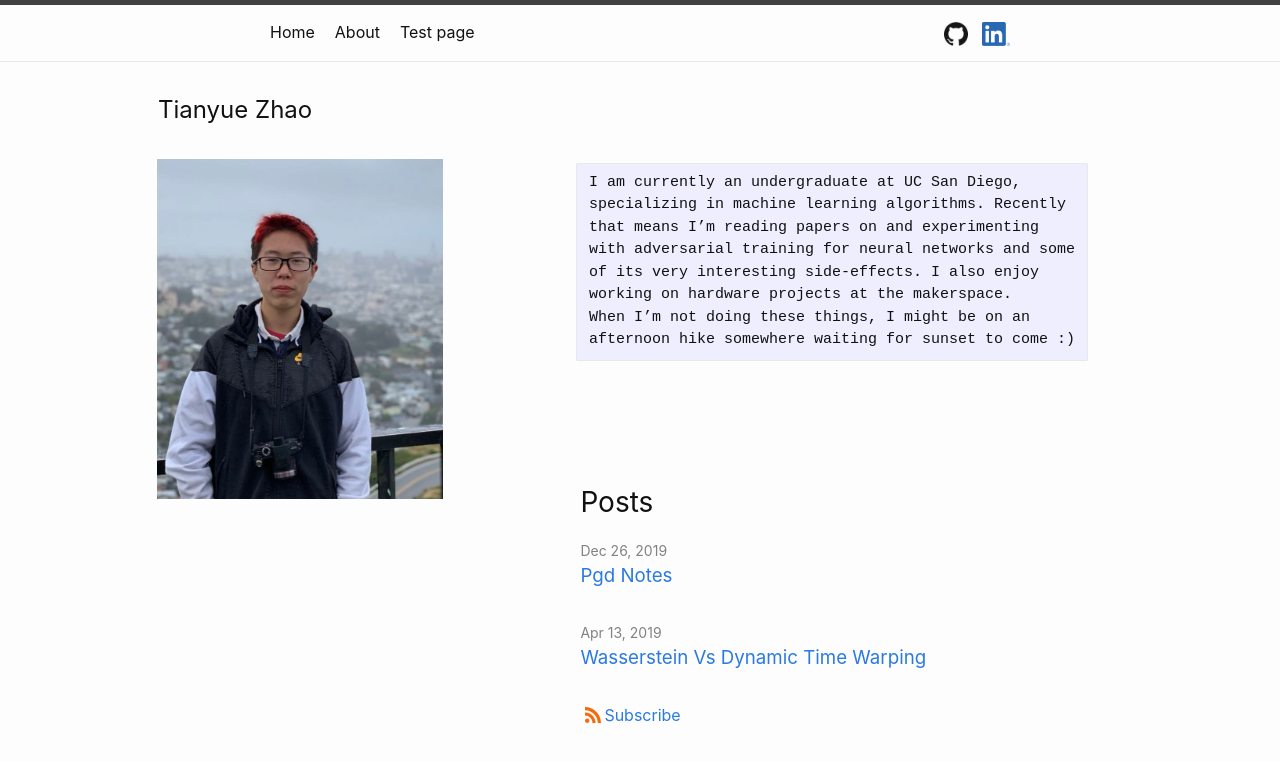
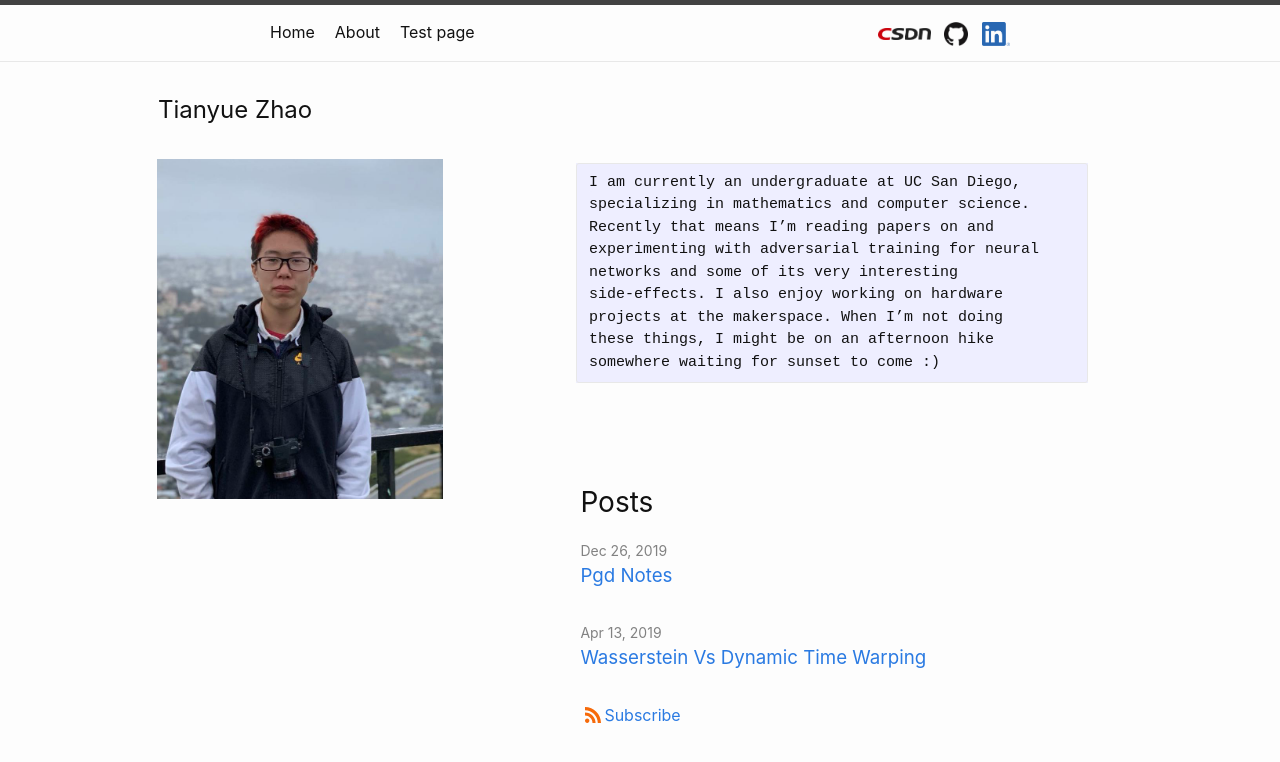
Before and after one commit to Tianyue-Zhao/tianyue-zhao.github.io, a Jekyll site: the page built from index.markdown, in a window 1280 px wide. Shown: the top 762 px of the page. Built offline with Jekyll 4.4.1, drawn with Linux system fonts in a browser that asks for light colours; nearby versions of some CDN libraries.

Commit message:
Added CSDN logo

```diff
--- a/_includes/header.html
+++ b/_includes/header.html
@@ -18,7 +18,7 @@
         </label>
 
         <div class="trigger">
-          <a class="page-link" href="home.html">Home</a>
+          <a class="page-link" href="/index.html">Home</a>
           {%- for path in page_paths -%}
             {%- assign my_page = site.pages | where: "path", path | first -%}
             {%- if my_page.title -%}
@@ -29,6 +29,10 @@
 
       </nav>
       <div class="links">
+          <a href="https://blog.csdn.net/utterly_bonkers">
+              <img src="/imgs/CSDN.png" alt="CSDN logo" style="height:0.75em">
+          </a>
+          &nbsp;
           <a href="https://github.com/Tianyue-Zhao">
               <img src="/imgs/Github.png" alt="Github logo" style="height:100%">
           </a>
--- a/index.markdown
+++ b/index.markdown
@@ -5,10 +5,11 @@
 layout: home
 ---
     I am currently an undergraduate at UC San Diego,
-    specializing in machine learning algorithms. Recently
-    that means I’m reading papers on and experimenting
-    with adversarial training for neural networks and some
-    of its very interesting side-effects. I also enjoy
-    working on hardware projects at the makerspace.
-    When I’m not doing these things, I might be on an
-    afternoon hike somewhere waiting for sunset to come :)
+    specializing in mathematics and computer science.
+    Recently that means I’m reading papers on and
+    experimenting with adversarial training for neural
+    networks and some of its very interesting
+    side-effects. I also enjoy working on hardware
+    projects at the makerspace. When I’m not doing
+    these things, I might be on an afternoon hike
+    somewhere waiting for sunset to come :)
```
